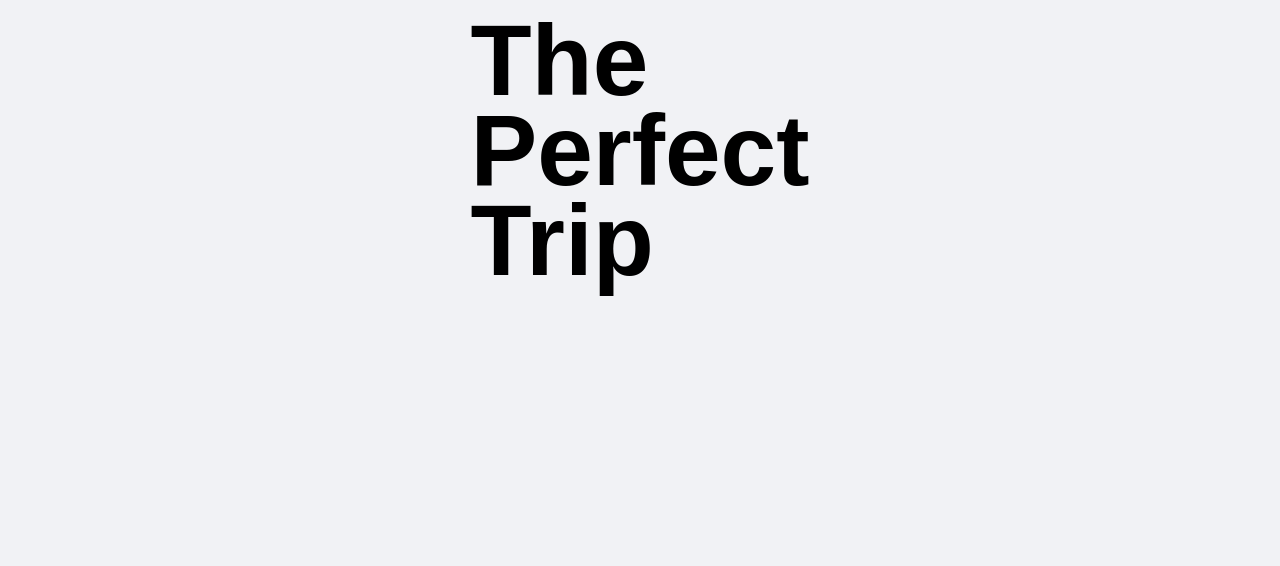
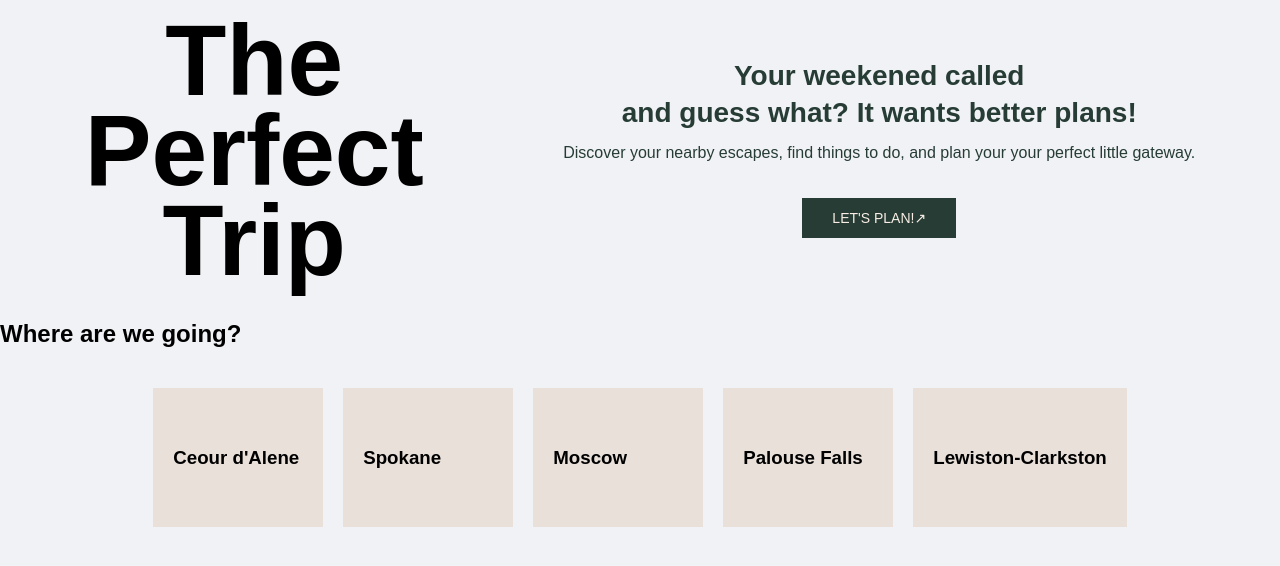
Before and after one commit to anushkaramwani07/The-Perfect-Trip, a plain HTML site: page trip.html in a window 1280 px wide. Drawn offline with Linux system fonts and the light colour scheme.

Commit message:
added destination cards

```diff
--- a/trip.css
+++ b/trip.css
@@ -21,4 +21,51 @@ nav{
     font-size: 100px;
     margin: 0;
     line-height: 0.9;
+    text-align: center;
 }
+
+.intro{
+    text-align: center;
+    margin-top: 40px;
+    color: #263c35;
+}
+
+.intro h2{
+    font-size: 28px;
+    margin: 5px;
+}
+
+.intro p{
+    font-size: 16px;
+    margin-top: 15px;
+}
+
+.start-button {
+    display: inline-block;
+    margin-top: 20px;
+    padding: 12px 30px;
+    background-color: #263c35;
+    color: #f8eee5;
+    text-decoration: none;
+    font-size:14px;
+}
+
+#destination{
+    text-align: center;
+    margin-top: 150px;
+    padding: 40px;
+    color: #263c35;
+}
+
+.destination-container{
+    display: flex;
+    justify-content: center;
+    gap: 20px;
+    margin-top: 40px;
+}
+
+.destination-card {
+    background-color: #e9e0d9;
+    padding: 40px 20px;
+    min-width: 130px;
+}
--- a/trip.html
+++ b/trip.html
@@ -16,8 +16,43 @@
 				<h1>Perfect</h1>
 				<h1>Trip</h1>
 			</div>
+			<div class="intro">
+				<h2>Your weekened called</h2>
+				<h2> and guess what? It wants better plans!</h2>
+
+				<p>Discover your nearby escapes, find things to do, and plan your your perfect little gateway.</p>
+				<a href="#destinations" class="start-button">LET'S PLAN!↗</a>
+			</div>
 		</nav>
+
+		<section id="destinations">
+			<h2>Where are we going?</h2>
+
+			<div class="destination-container">
+
+				<div class="destination-card">
+					<h3>Ceour d'Alene</h3>
+				</div>
+				<div class="destination-card">
+					<h3>Spokane</h3>
+				</div>
+
+				<div class="destination-card">
+					<h3>Moscow</h3>
+				</div>
+
+				<div class="destination-card">
+					<h3>Palouse Falls</h3>
+				</div>
+
+				<div class="destination-card">
+					<h3>Lewiston-Clarkston</h3>
+				</div>
+
+			</div>
+		</section>
 	</main>
+
 </body>
 
 </html>
```
